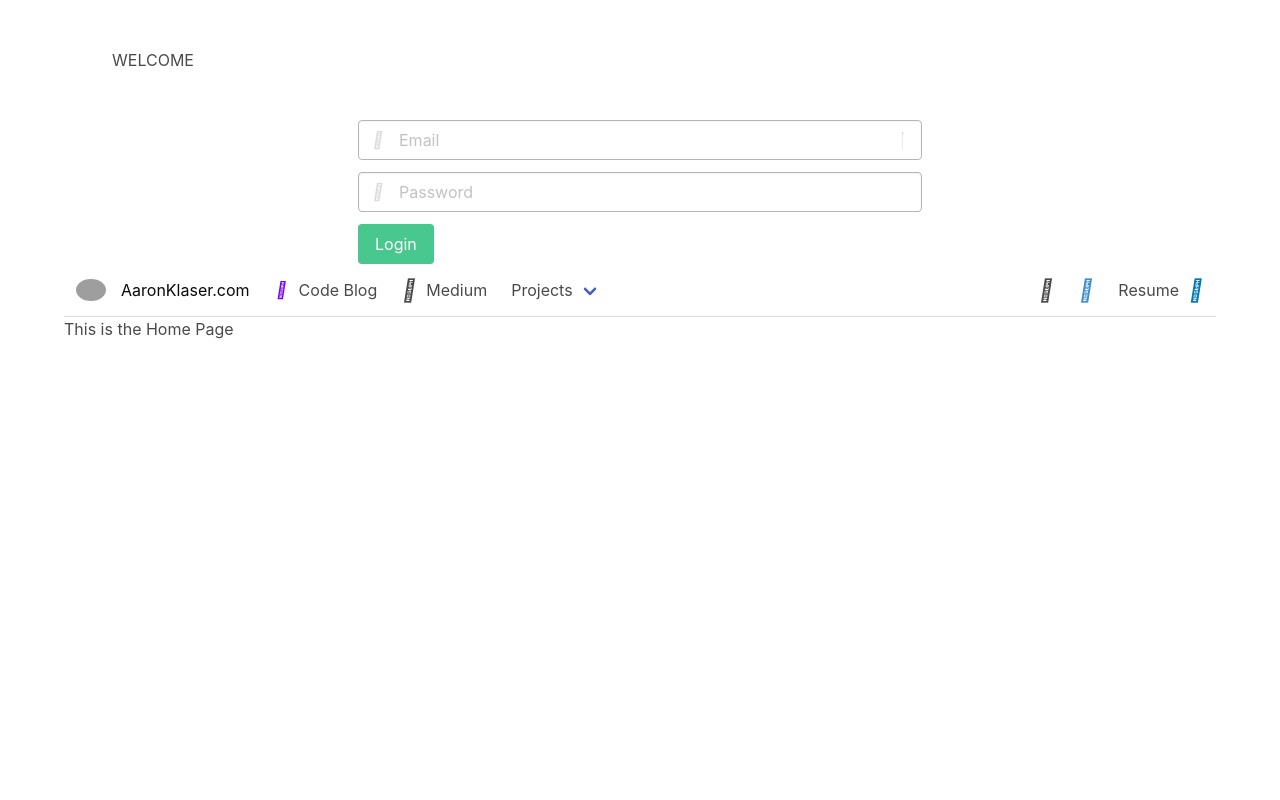
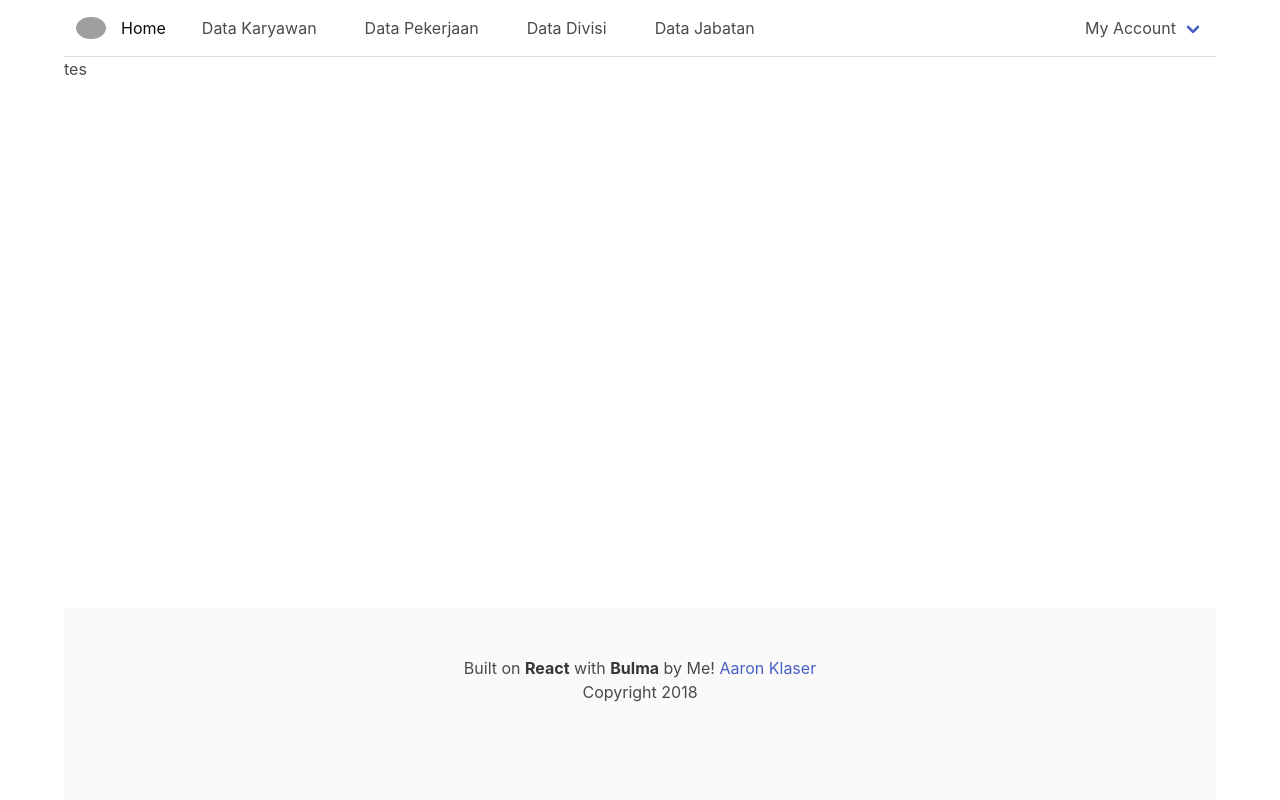
Before and after one commit to renfaizal/app-datakaryawan, a React (Create React App) app: page / in a window 1280 px wide. Shown: the top 800 px of the page. Built offline with nearby package versions, Linux system fonts and the light colour scheme; grey boxes are pictures that could not be loaded.

Commit message:
remove side bar, add page

```diff
--- a/package.json
+++ b/package.json
@@ -3,11 +3,12 @@
   "version": "0.1.0",
   "private": true,
   "dependencies": {
+    "@trendmicro/react-sidenav": "^0.4.5",
     "bulma": "^0.7.4",
     "moment": "^2.24.0",
     "node-sass-chokidar": "^1.3.4",
     "npm-run-all": "^4.1.5",
-    "react": "^16.8.5",
+    "react": "^16.8.6",
     "react-dom": "^16.8.5",
     "react-helmet": "^5.2.0",
     "react-router-config": "^5.0.0",
--- a/src/App.js
+++ b/src/App.js
@@ -6,7 +6,6 @@ class App extends React.Component {
   render() {
     return (
       <div className="container" >
-          <Login />
           <Layout/>
       </div>
 
--- /dev/null
+++ b/src/app/DataDiv.js
@@ -0,0 +1,6 @@
+import React from 'react'
+
+const DataDiv = () => (
+  <p>This is the DATA Divisi Page</p>
+)
+export default DataDiv
--- /dev/null
+++ b/src/app/DataJabatan.js
@@ -0,0 +1,6 @@
+import React from 'react'
+
+const DataJabatan = () => (
+  <p>This is the DATA JABATAN Page</p>
+)
+export default DataJabatan
--- /dev/null
+++ b/src/app/DataKaryawan.js
@@ -0,0 +1,6 @@
+import React from 'react'
+
+const DataKaryawan = () => (
+  <p>This is the DATA KARYAWAN Page</p>
+)
+export default DataKaryawan
--- /dev/null
+++ b/src/app/DataPekerjaan.js
@@ -0,0 +1,6 @@
+import React from 'react'
+
+const DataPekerjaan = () => (
+  <p>This is the DATA PEKERJAAN Page</p>
+)
+export default DataPekerjaan
--- a/src/app/Home.js
+++ b/src/app/Home.js
@@ -1,5 +1,14 @@
 import React from 'react'
+
+
 const Home = () => (
-  <p>This is the Home Page</p>
+<div className="columns">
+  <div className="column is-8 ">
+    <div className="container is-success">
+      <p>tes</p>
+    </div>
+  </div>
+
+</div>
 )
 export default Home
--- a/src/app/layout/Header.js
+++ b/src/app/layout/Header.js
@@ -31,7 +31,7 @@ class Header extends React.Component {
                         marginRight: 15
                     }}
                 src="https://media-exp2.licdn.com/mpr/mpr/shrinknp_400_400/AAEAAQAAAAAAAAU3AAAAJGE1MzYxNzYzLTE1NTUtNDEyYi04MzRjLTgzZjNkOGU0MGIzNg.jpg" width="30px" alt="" />
-                <span>AaronKlaser.com</span>
+                <span>Home</span>
             </NavLink>
           <button className="button navbar-burger" onClick={this.toggleNav}>
             <span></span>
@@ -41,53 +41,45 @@ class Header extends React.Component {
         </div>
         <div className={ this.state.isActive ? 'navbar-menu is-active' : 'navbar-menu'}>
           <div className="navbar-start">
-            <NavLink className="navbar-item" to="/blog" activeClassName="is-active" >
-                <span className="icon has-text-primary" style={{ marginRight: 5 }}>
-                    <i className="fas fa-code"></i>
-                </span>
-                Code Blog
-            </NavLink>
+          <NavLink className="navbar-item" to="/dataKaryawan" activeClassName="is-active">
             <a className="navbar-item">
-              <span className="icon" style={{ marginRight: 5 }}>
-                <i className="fab fa-lg fa-medium"></i>
-              </span>
-              Medium
+              Data Karyawan
             </a>
+          </NavLink>
+          <NavLink className="navbar-item" to="/dataPekerjaan" activeClassName="is-active">
+            <a className="navbar-item">
+              Data Pekerjaan
+            </a>
+          </NavLink>
+          <NavLink className="navbar-item" to="/dataDivisi" activeClassName="is-active">
+            <a className="navbar-item">
+              Data Divisi
+            </a>
+          </NavLink>
+          <NavLink className="navbar-item" to="/dataJabatan" activeClassName="is-active">
+            <a className="navbar-item">
+              Data Jabatan
+            </a>
+          </NavLink>
+          </div>
+          <div className="navbar-end">
             <div className="navbar-item has-dropdown is-hoverable">
               <a className="navbar-link" >
-                Projects
+                My Account
               </a>
               <div className="navbar-dropdown">
                 <a className="navbar-item">
                   Overview
                 </a>
-                <hr className="navbar-divider" />
                 <a className="navbar-item">
                   This Site
                 </a>
+                <hr className="navbar-divider" />
                 <a className="navbar-item" >
-                  Angular The React Way
+                  Logout
                 </a>
               </div>
             </div>
-          </div>
-          <div className="navbar-end">
-            <a className="navbar-item" href="https://github.com/aaronklaser">
-              <span className="icon">
-                <i className="fab fa-lg fa-github"></i>
-              </span>
-            </a>
-            <a className="navbar-item" href="https://twitter.com/awklaser">
-              <span className="icon has-text-info" style={{ color: '#0084FF' }}>
-                <i className="fab fa-lg fa-twitter"></i>
-              </span>
-            </a>
-            <a className="navbar-item" href="http://resume.aaronklaser.com">
-              Resume
-              <span className="icon" style={{ color: '#0077B5', marginLeft: 5 }}>
-                <i className="fab fa-lg fa-linkedin"></i>
-              </span>
-            </a>
           </div>
         </div>
       </nav>
--- a/src/app/layout/Router.js
+++ b/src/app/layout/Router.js
@@ -1,12 +1,20 @@
 import React from 'react'
 import { Switch, Route } from 'react-router-dom'
 import Home from './../Home'
-import Blog from './../Blog'
+import DataKaryawan from '../DataKaryawan';
+import DataDiv from '../DataDiv';
+import DataJabatan from '../DataJabatan';
+import DataPekerjaan from '../DataPekerjaan';
+
+
 
 const Router = () => (
   <Switch>
     <Route exact path='/' component={Home}/>
-    <Route path='/blog' component={Blog}/>
+    <Route path='/dataKaryawan' component={DataKaryawan}/>
+    <Route path='/dataDivisi' component={DataDiv}/>
+    <Route path='/dataJabatan' component={DataJabatan}/>
+    <Route path='/dataPekerjaan' component={DataPekerjaan}/>
   </Switch>
 )
 export default Router
```
Also changed, not shown: src/app/layout/SideBar.js (added, +44 -0 lines), src/app/Layout.js (line endings or trailing spaces), 1 other file (tests, documents, lock files or other folders).
